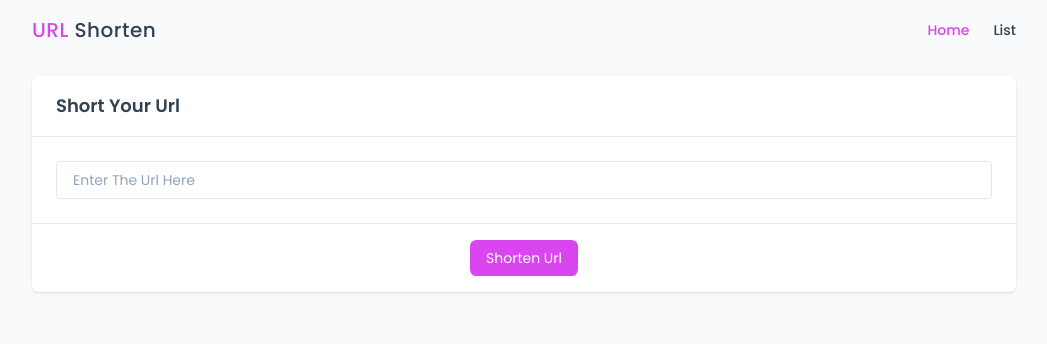
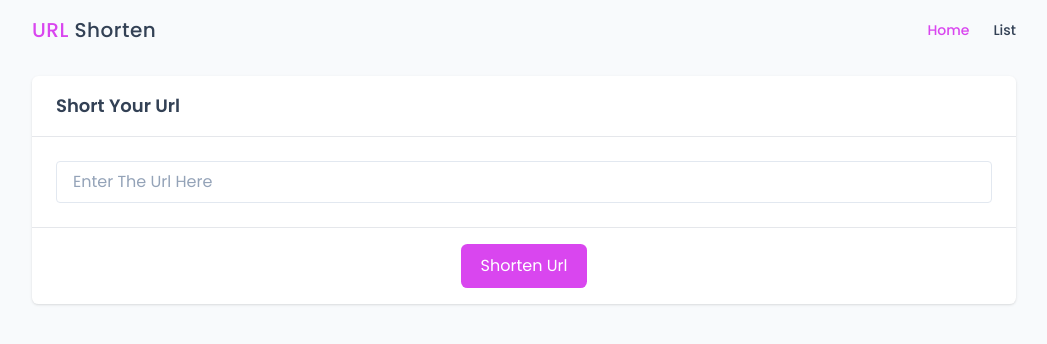
Before and after one commit to Tanvir-Alam625/url-shorten, a React (Vite) app: page / in a window 1280 px wide. Shown: the top 344 px of the page, without its empty margins (116-1163 px from the left). Built offline with nearby package versions, Linux system fonts and the light colour scheme; what @mertasan/tailwindcss-variables would draw is missing.

Commit message:
refactor: update home page desgin

```diff
--- a/src/pages/HomePage.tsx
+++ b/src/pages/HomePage.tsx
@@ -8,10 +8,10 @@ const HomePage = () => {
           <Card.Title>Short Your Url</Card.Title>
         </Card.Header>
         <Card.Body>
-          <Input type="text" placeholder="Enter The Url Here" />
+          <Input type="text" inputSize="lg" placeholder="Enter The Url Here" />
         </Card.Body>
         <Card.Footer className="flex justify-center">
-          <Button color="primary" variant="solid" size="md" className="whitespace-nowrap">
+          <Button color="primary" variant="solid" size="lg" className="whitespace-nowrap">
             Shorten Url
           </Button>
         </Card.Footer>
```
